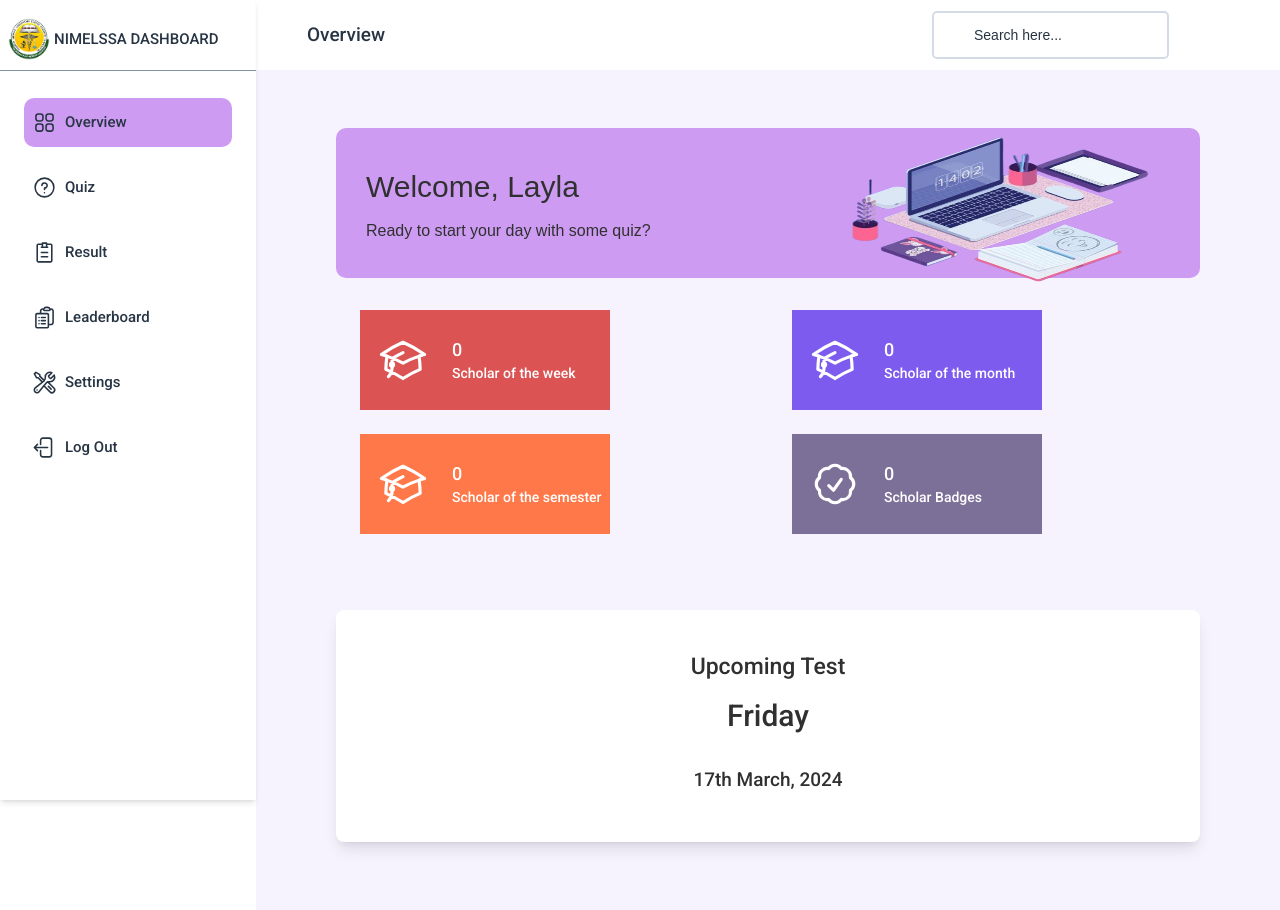
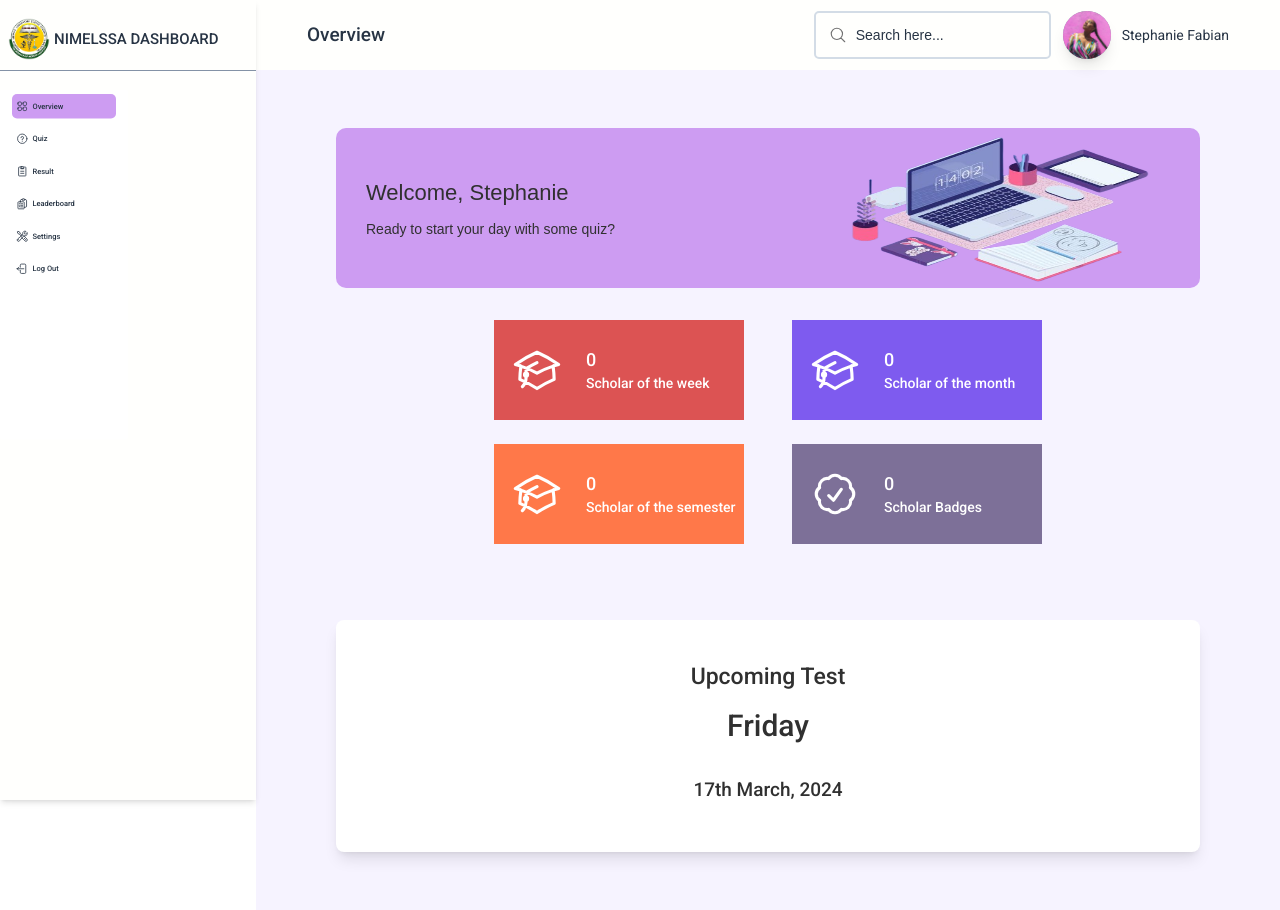
Before and after one commit to Fificode/nimelssa-dashboard, a Vue app: page /dashboard in a window 1280 px wide. Shown: the top 910 px of the page. Built offline with nearby package versions, Linux system fonts and the light colour scheme.

Commit message:
user drop down

```diff
--- a/src/components/Dropdowns/UserDropdown.vue
+++ b/src/components/Dropdowns/UserDropdown.vue
@@ -1,53 +1,57 @@
 <template>
     <div>
       <a
-        class="text-blueGray-500 block"
+        class="text-gray-dark block"
         href="#pablo"
         ref="btnDropdownRef"
         v-on:click="toggleDropdown($event)"
       >
         <div class="items-center flex">
           <span
-            class="w-12 h-12 text-sm text-white bg-blueGray-200 inline-flex items-center justify-center rounded-full"
+            class="w-12 h-12 text-sm text-gray-dark bg-gray inline-flex items-center justify-center rounded-full  mr-[5px]"
           >
-            <!-- <img
-              alt="..."
+            <img
+              alt="user representation"
               class="w-full rounded-full align-middle border-none shadow-lg"
               :src="image"
-            /> -->
+            />
+
           </span>
+          <p class="font-roboto text-[14px] text-gray-dark pl-[6px] hidden md:block">Stephanie Fabian</p>
         </div>
       </a>
       <div
         ref="popoverDropdownRef"
-        class="bg-white text-base z-50 float-left py-2 list-none text-left rounded shadow-lg min-w-48"
+        class="bg-white text-base z-50 py-2 list-none text-left rounded shadow-lg min-w-48 "
         v-bind:class="{
           hidden: !dropdownPopoverShow,
           block: dropdownPopoverShow,
         }"
       >
+      <p class="font-roboto text-[16px] text-gray-dark  py-2 px-4 block w-full whitespace-nowrap bg-transparent text-center font-[600] md:hidden">Stephanie Fabian</p>
+      <div class="h-0 my-2 border border-solid border-gray md:hidden"></div>
         <a
           href="javascript:void(0);"
-          class="text-sm py-2 px-4 font-normal block w-full whitespace-nowrap bg-transparent text-blueGray-700"
+          class="text-sm py-2 px-4 font-normal block w-full whitespace-nowrap bg-transparent text-gray-dark font-roboto"
         >
           Action
         </a>
         <a
           href="javascript:void(0);"
-          class="text-sm py-2 px-4 font-normal block w-full whitespace-nowrap bg-transparent text-blueGray-700"
+          class="text-sm py-2 px-4 font-normal block w-full whitespace-nowrap bg-transparent text-gray-dark font-roboto"
         >
           Another action
         </a>
         <a
           href="javascript:void(0);"
-          class="text-sm py-2 px-4 font-normal block w-full whitespace-nowrap bg-transparent text-blueGray-700"
+          class="text-sm py-2 px-4 font-normal block w-full whitespace-nowrap bg-transparent text-gray-dark font-roboto"
         >
           Something else here
         </a>
-        <div class="h-0 my-2 border border-solid border-blueGray-100" />
+        <div class="h-0 my-2 border border-solid border-gray"></div>
         <a
           href="javascript:void(0);"
-          class="text-sm py-2 px-4 font-normal block w-full whitespace-nowrap bg-transparent text-blueGray-700"
+          class="text-sm py-2 px-4 font-normal block w-full whitespace-nowrap bg-transparent text-gray-dark font-roboto"
         >
           Seprated link
         </a>
@@ -58,13 +62,13 @@
   <script>
   import { createPopper } from "@popperjs/core";
 
-  // import image from "@/assets/img/team-1-800x800.jpg";
+  import image from "/img/team-2-800x800.jpg";
 
   export default {
     data() {
       return {
         dropdownPopoverShow: false,
-        // image: image,
+        image: image,
       };
     },
     methods: {
--- a/src/components/Navbars/NavBar.vue
+++ b/src/components/Navbars/NavBar.vue
@@ -12,18 +12,21 @@
         </p>
         <!-- Form -->
         <form
-          class="md:flex hidden flex-row flex-wrap items-center lg:ml-auto mr-3"
+          class="md:flex hidden flex-row flex-wrap items-center lg:ml-auto  mr-3"
         >
           <div class="relative flex w-full flex-wrap items-stretch">
             <span
-              class="z-10 h-full leading-snug font-normal text-center text-blueGray-300 absolute bg-transparent rounded text-base items-center justify-center w-8 pl-3 py-3"
+              class="z-10 h-full leading-snug font-normal text-center text-gray-dark absolute bg-transparent rounded text-base items-center justify-center w-8 pl-3 py-3"
             >
-              <i class="fas fa-search"></i>
+            <svg xmlns="http://www.w3.org/2000/svg" fill="none" viewBox="0 0 24 24" stroke-width="1.5" stroke="#717171" class="m-[3px] w-[18px] h-[18px]">
+  <path stroke-linecap="round" stroke-linejoin="round" d="m21 21-5.197-5.197m0 0A7.5 7.5 0 1 0 5.196 5.196a7.5 7.5 0 0 0 10.607 10.607Z" />
+</svg>
+
             </span>
             <input
               type="text"
               placeholder="Search here..."
-              class="border-[2px] rounded-[5px] border-gray-light px-3 py-3 placeholder-gray-dark text-gray relative bg-white text-sm outline-none focus:border-[2px] focus:outline-none focus:border-light-purple-bg w-full pl-10"
+              class="border-[2px] rounded-[5px] border-gray-light px-3 py-3 placeholder-gray-dark text-gray-dark relative bg-white text-sm outline-none focus:border-[2px] focus:outline-none focus:border-light-purple-bg w-full pl-10"
             />
           </div>
         </form>
--- a/src/components/Sidebar/SideBar.vue
+++ b/src/components/Sidebar/SideBar.vue
@@ -15,7 +15,7 @@
   <path stroke-linecap="round" stroke-linejoin="round" d="M3.75 5.25h16.5m-16.5 4.5h16.5m-16.5 4.5h16.5m-16.5 4.5h16.5" />
 </svg>
 
-          <!-- <i class="fas fa-bars"></i> -->
+
         </button>
         <!-- NIMELSSA Home -->
         <router-link
@@ -45,26 +45,26 @@
         </ul>
         <!-- Collapse -->
         <div
-          class="md:flex md:flex-col md:items-stretch md:opacity-100 md:relative md:mt-4 md:shadow-none shadow absolute top-0 left-0 right-0 z-40 overflow-y-auto overflow-x-hidden h-auto items-center flex-1 rounded px-6"
+          class="md:flex md:flex-col md:items-stretch md:opacity-100 md:relative md:mt-4 md:shadow-none shadow absolute top-0 left-0 right-0 z-40 overflow-y-auto overflow-x-hidden h-auto items-center flex-1 rounded px-6 bg-[#fff] animate-scale_up_tl "
           v-bind:class="collapseShow"
         >
           <!-- Collapse header -->
           <div
-            class="md:min-w-full md:hidden block pb-4 mb-4 border-b border-solid border-blueGray-200"
+            class="md:min-w-full md:hidden block pb-4 mb-4 border-b border-solid border-gray-dark "
           >
             <div class="flex flex-wrap">
               <div class="w-6/12">
                 <router-link
-                  class="md:block text-left md:pb-2 text-blueGray-600 mr-0 inline-block whitespace-nowrap text-sm uppercase font-bold p-4 px-0"
+                  class="md:block text-left md:pb-2 mr-0 inline-block whitespace-nowrap  p-4 px-0"
                   to="/"
                 >
-                <div class="flex flex-row justify-center items-center">
+                <div class="flex flex-row justify-center items-center ml-[7px]">
         <img
                 alt="Home of NIMELSSA"
                 :src="nimelssalogo"
-                class="w-[30px] h-[30px] md:w-16 md:h-16"
+                class="w-[50px] h-[50px] "
               />
-          <p class="text-blueGray-600 mr-0 inline-block whitespace-nowrap text-sm uppercase font-bold p-4 px-0">NIMELSSA DASHBOARD </p>
+          <p class="text-gray-dark mr-0 inline-block whitespace-nowrap text-[15px] font-roboto font-[600] p-4 px-0">NIMELSSA DASHBOARD </p>
         </div>
                 </router-link>
               </div>
@@ -89,7 +89,7 @@
               <input
                 type="text"
                 placeholder="Search"
-                class="border-0 px-3 py-2 h-12 border-solid border-blueGray-500 placeholder-blueGray-300 text-blueGray-600 bg-white rounded text-base leading-snug shadow-none outline-none focus:outline-none w-full font-normal"
+                class="border-[1px] rounded-[5px] border-gray-dark px-3 py-3 placeholder-gray-dark text-gray-dark relative bg-white text-sm outline-none focus:border-[2px] focus:outline-none focus:border-light-purple-bg w-full pl-[5px]"
               />
             </div>
           </form>
--- a/src/views/OverviewPage.vue
+++ b/src/views/OverviewPage.vue
@@ -2,37 +2,37 @@
     <!-- Header -->
     <div class="relative pb-28 md:pt-12 md:mt-[0px] -mt-[20px] ">
       <div class="px-4 md:px-10 mx-auto w-full pt-[40px] md:pt-[10px]">
-        <div class="w-full h-[170px] md:h-[150px] bg-light-purple-bg rounded-[10px] flex justify-between ">
+        <div class="w-full h-[170px] md:h-[160px] bg-light-purple-bg rounded-[10px] flex justify-between ">
   <div class= "flex flex-col justify-center px-[30px] ">
-  <p class="text-text-black text-[25px] md:text-[30px] py-[5px]">Welcome, Layla</p>
-  <p class="text-text-black text-[14px] md:text-[16px] py-[5px]">Ready to start your day with some quiz?</p>
+  <p class="text-text-black text-[22px] py-[5px]">Welcome, Stephanie</p>
+  <p class="text-text-black text-[14px]  py-[5px]">Ready to start your day with some quiz?</p>
    </div>
   <img :src="welcome" alt="Overview background showing a desk with laptop, books and writing materials" class="lg:block lg:w-[400px] lg:h-[180px] hidden" />
   </div>
         <div>
           <!-- Badges -->
-          <div class="flex flex-col items-center md:flex-row md:flex-wrap mt-[20px]">
-            <div class="lg:w-6/12 xl:w-3/12 px-4 py-1">
+          <div class="flex flex-col items-center justify-center lg:flex-row md:flex-wrap mt-[20px]">
+            <div class="px-4 py-1">
               <badge-card
               badgeTitle="Scholar of the week"
               badgeCardColor="bg-badge-peach"
               badgeIcon="M4.26 10.147a60.438 60.438 0 0 0-.491 6.347A48.62 48.62 0 0 1 12 20.904a48.62 48.62 0 0 1 8.232-4.41 60.46 60.46 0 0 0-.491-6.347m-15.482 0a50.636 50.636 0 0 0-2.658-.813A59.906 59.906 0 0 1 12 3.493a59.903 59.903 0 0 1 10.399 5.84c-.896.248-1.783.52-2.658.814m-15.482 0A50.717 50.717 0 0 1 12 13.489a50.702 50.702 0 0 1 7.74-3.342M6.75 15a.75.75 0 1 0 0-1.5.75.75 0 0 0 0 1.5Zm0 0v-3.675A55.378 55.378 0 0 1 12 8.443m-7.007 11.55A5.981 5.981 0 0 0 6.75 15.75v-1.5"/>
             </div>
-            <div class=" lg:w-6/12 xl:w-3/12 px-4 py-1">
+            <div class="px-4 py-1">
               <badge-card
               badgeTitle="Scholar of the month"
               badgeCardColor="bg-badge-purple"
               badgeIcon="M4.26 10.147a60.438 60.438 0 0 0-.491 6.347A48.62 48.62 0 0 1 12 20.904a48.62 48.62 0 0 1 8.232-4.41 60.46 60.46 0 0 0-.491-6.347m-15.482 0a50.636 50.636 0 0 0-2.658-.813A59.906 59.906 0 0 1 12 3.493a59.903 59.903 0 0 1 10.399 5.84c-.896.248-1.783.52-2.658.814m-15.482 0A50.717 50.717 0 0 1 12 13.489a50.702 50.702 0 0 1 7.74-3.342M6.75 15a.75.75 0 1 0 0-1.5.75.75 0 0 0 0 1.5Zm0 0v-3.675A55.378 55.378 0 0 1 12 8.443m-7.007 11.55A5.981 5.981 0 0 0 6.75 15.75v-1.5"
               />
             </div>
-            <div class=" lg:w-6/12 xl:w-3/12 px-4 py-1">
+            <div class=" px-4 py-1">
               <badge-card
               badgeTitle="Scholar of the semester"
               badgeCardColor="bg-badge-orange"
               badgeIcon="M4.26 10.147a60.438 60.438 0 0 0-.491 6.347A48.62 48.62 0 0 1 12 20.904a48.62 48.62 0 0 1 8.232-4.41 60.46 60.46 0 0 0-.491-6.347m-15.482 0a50.636 50.636 0 0 0-2.658-.813A59.906 59.906 0 0 1 12 3.493a59.903 59.903 0 0 1 10.399 5.84c-.896.248-1.783.52-2.658.814m-15.482 0A50.717 50.717 0 0 1 12 13.489a50.702 50.702 0 0 1 7.74-3.342M6.75 15a.75.75 0 1 0 0-1.5.75.75 0 0 0 0 1.5Zm0 0v-3.675A55.378 55.378 0 0 1 12 8.443m-7.007 11.55A5.981 5.981 0 0 0 6.75 15.75v-1.5" />
 
             </div>
-            <div class="lg:w-6/12 xl:w-3/12 px-4 py-1">
+            <div class=" px-4 py-1">
               <badge-card
               badgeTitle="Scholar Badges"
               badgeCardColor="bg-[#7D7098]"
--- a/tailwind.config.js
+++ b/tailwind.config.js
@@ -20,6 +20,7 @@ export default {
       xl: '1440px',
     },
     colors: {
+      'white': '#fffffd',
       'blue': '#1fb6ff',
       'purple': '#7e5bef',
       'pink': '#ff49db',
@@ -46,11 +47,12 @@ export default {
 '100%': {transform: 'scale(1)',
 'transform-origin': '0% 0%'},
       },
-      animation: {
+
+      },
+       animation: {
 
         scale_up_tl: 'scale_up_tl 0.45s cubic-bezier(0.390, 0.575, 0.565, 1.000) both',
       },
-      }
     },
   },
   plugins: [],
```
